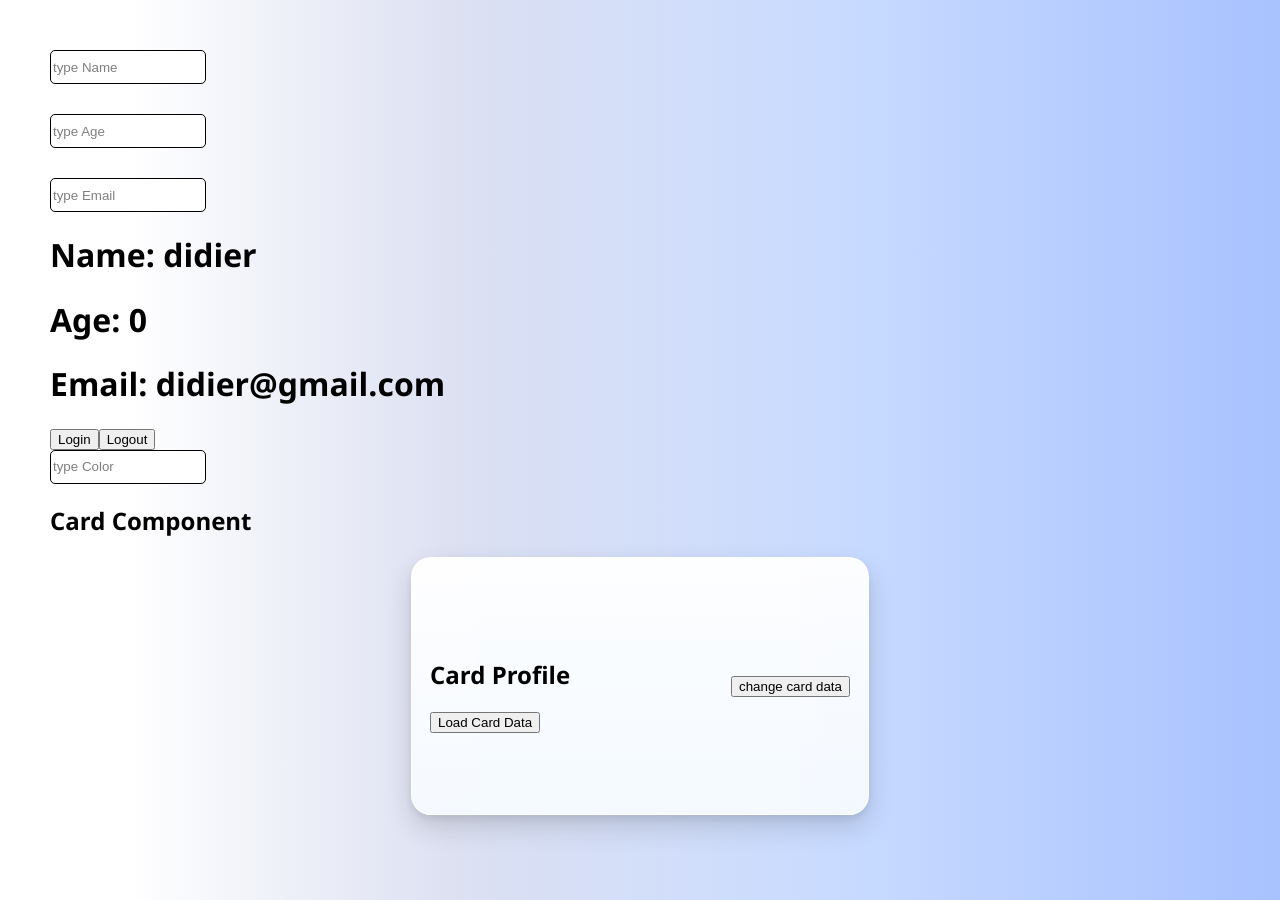
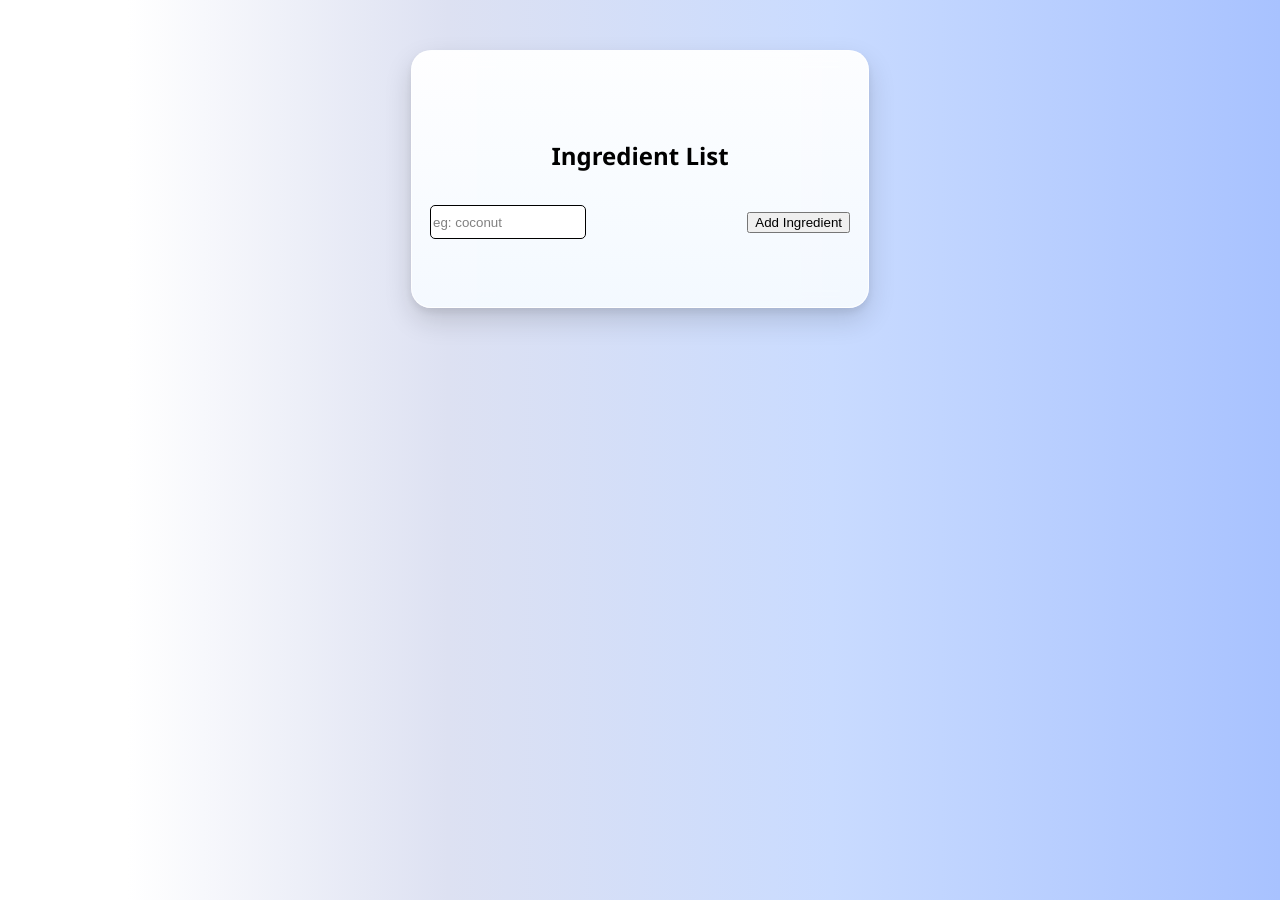
Before and after one commit to didier-bazayesu/ridux_learning, a React (Vite) app: page / in a window 1280 px wide. Built offline with nearby package versions, Linux system fonts and the light colour scheme.

Commit message:
feat: rendering DisplayIngredients page

```diff
--- a/src/App.jsx
+++ b/src/App.jsx
@@ -5,15 +5,17 @@ import ChangeColor from './components/ChangeColor'
 import Card from './components/Card'
 import CardProfile from './components/CardProfile'
 import ChangeCardData from './components/ChangeCardData'
+import AddIngredients from './components/AddIngredients'
+import DisplayIngredients from './components/DisplayIngredients'
 
 function App() {
   return (
     <div>
-      <Profile />
+      {/* <Profile />
       <Login />
-      <ChangeColor/>
+      <ChangeColor/> */}
 
-      <h2>Card Component</h2>
+      {/* <h2>Card Component</h2>
       <div className='card-container'>
         <Card>
           <div className='card-content'>
@@ -23,7 +25,10 @@ function App() {
             </div>
           </div>
         </Card>
-      </div>
+      </div> */}
+      <AddIngredients/>
+      <DisplayIngredients/>
+
 
     </div>
   )
```
